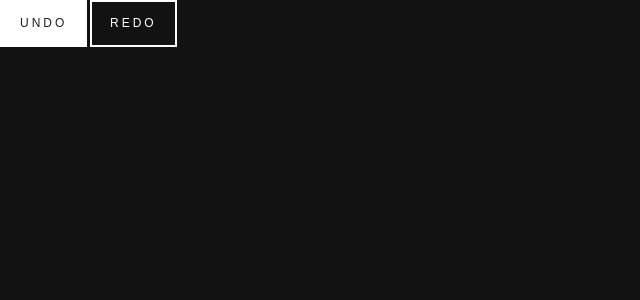
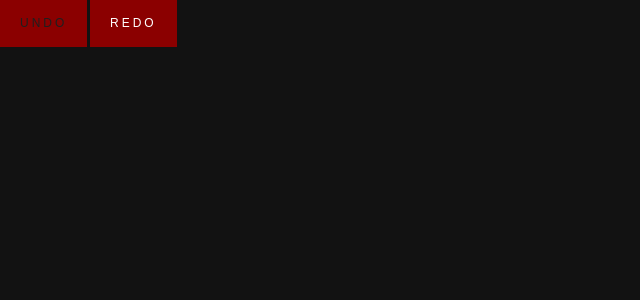
Before and after one commit to FerroDude/circles_ReactInterviewQuestion, a React (Create React App) app: page / in a window 1280 px wide. Shown: the top 300 px of the page, without its empty margins (0-640 px from the left). Built offline with nearby package versions, Linux system fonts and the light colour scheme; the HTML template or start-up script is replaced by a standard one.

Commit message:
added disabled styling and functionality for buttons when there is nothing to Undo or Redo

```diff
--- a/src/App.jsx
+++ b/src/App.jsx
@@ -25,10 +25,8 @@ const App = () => {
 
   return (
     <>
-      <div>
-        <UndoButton handleUndoButton={handleUndoButton} />
-        <RedoButton />
-      </div>
+      <UndoButton circles={circles} handleUndoButton={handleUndoButton} />
+      <RedoButton circles={circles} />
 
       <div onClick={handleClick} className="App">
         {circles.map((circle) => {
--- a/src/components/redoButton/redoButton.css
+++ b/src/components/redoButton/redoButton.css
@@ -30,3 +30,9 @@
   background: #fff;
   color: #1f1f1f !important;
 }
+
+.redo-button:disabled {
+  cursor: not-allowed;
+  background-color: darkred;
+  border: solid 2px darkred;
+}
--- a/src/components/redoButton/redoButton.jsx
+++ b/src/components/redoButton/redoButton.jsx
@@ -1,10 +1,13 @@
 import React from 'react';
 import './redoButton.css';
 
-export const RedoButton = () => {
+export const RedoButton = (props) => {
+  const { circles } = props;
   return (
     <div>
-      <button className="redo-button">Redo</button>
+      <button disabled={true} className="redo-button">
+        Redo
+      </button>
     </div>
   );
 };
--- a/src/components/undoButton/undoButton.css
+++ b/src/components/undoButton/undoButton.css
@@ -29,3 +29,9 @@
   background: #fff;
   color: #1f1f1f !important;
 }
+
+.undo-button:disabled {
+  cursor: not-allowed;
+  background-color: darkred;
+  border: solid 2px darkred;
+}
--- a/src/components/undoButton/undoButton.jsx
+++ b/src/components/undoButton/undoButton.jsx
@@ -2,10 +2,14 @@ import React from 'react';
 import './undoButton.css';
 
 export const UndoButton = (props) => {
-  const { handleUndoButton } = props;
+  const { handleUndoButton, circles } = props;
   return (
     <div>
-      <button onClick={handleUndoButton} className="undo-button">
+      <button
+        disabled={circles.length === 0}
+        onClick={handleUndoButton}
+        className="undo-button"
+      >
         Undo
       </button>
     </div>
```
